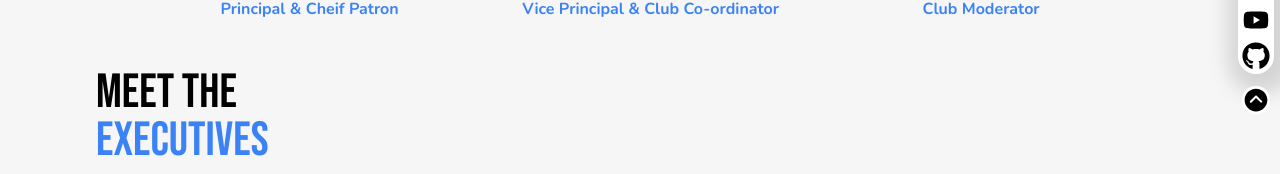
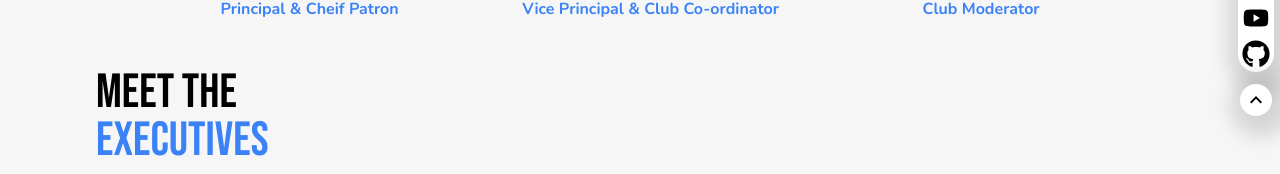
Before and after one commit to nditc/NDITC-WEB, a Next.js app: page /executive in a window 1280 px wide. Shown: the part 408-582 px from the top of the page. Built offline with nearby package versions, Linux system fonts and the light colour scheme; what tailwind-gradient-mask-image would draw is missing.

Commit message:
Arrow Icon Updated

```diff
--- a/src/app/Components/SideBar.tsx
+++ b/src/app/Components/SideBar.tsx
@@ -6,7 +6,8 @@ import { BsFacebook } from "react-icons/bs";
 import { RiInstagramFill } from "react-icons/ri";
 import { AiFillYoutube } from "react-icons/ai";
 import { FaGithub } from "react-icons/fa";
-import { IoIosNotifications, IoIosArrowDropupCircle } from "react-icons/io";
+import { IoIosNotifications } from "react-icons/io";
+import { MdKeyboardArrowUp } from "react-icons/md";
 
 const SideBar = () => {
   return (
@@ -49,14 +50,14 @@ const SideBar = () => {
         </div>
 
         <div
-          className="cursor-pointer bg-white rounded-full"
+          className="cursor-pointer bg-white rounded-full shadow-[5px_5px_20px_15px_#00000024] p-1"
           onClick={() => {
             document
               .querySelector("#scrollToTop")
               ?.scrollIntoView({ behavior: "smooth" });
           }}
         >
-          <IoIosArrowDropupCircle className="w-7 h-7" />
+          <MdKeyboardArrowUp className="w-6 h-6" />
         </div>
       </div>
     </div>
```
